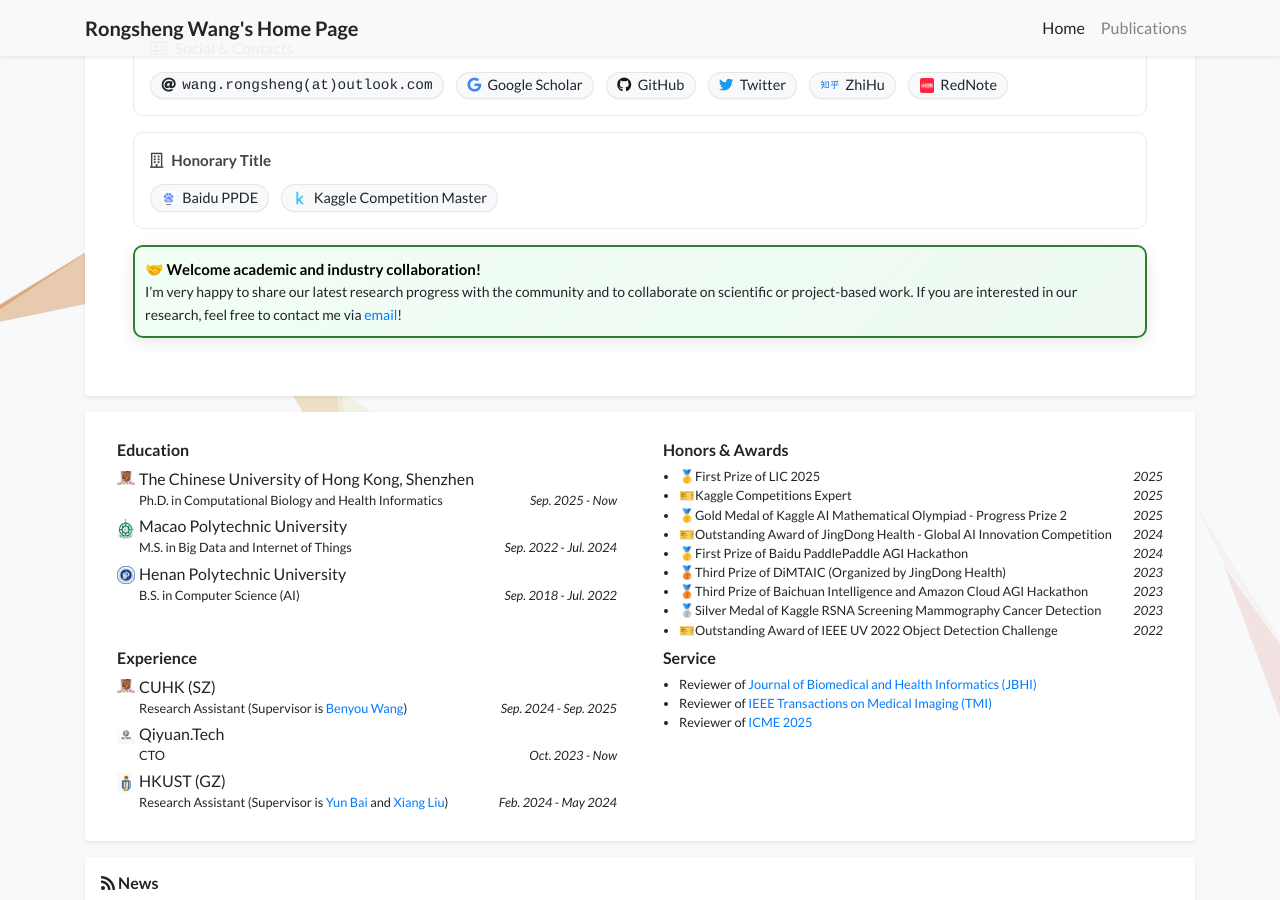
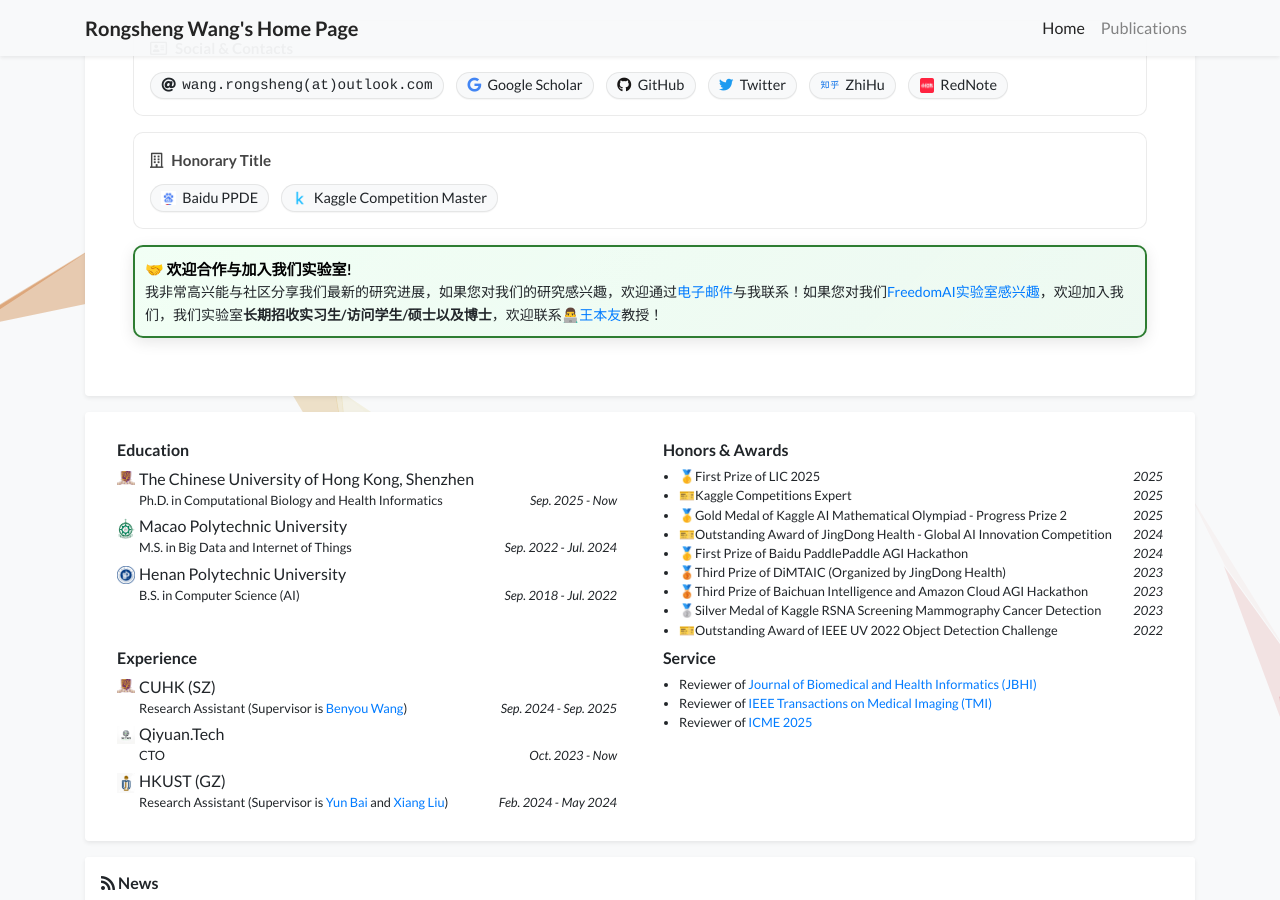
Before and after one commit to WangRongsheng/WangRongsheng.github.io, a Jekyll site: the page built from index.html, in a window 1280 px wide and 900 px high, scrolled down 466 px. Built offline with Jekyll 4.4.1, drawn with Linux system fonts in a browser that asks for light colours; a style sheet for code colours, icons or effects is not loaded.

Commit message:
Update profile_card.html

```diff
--- a/_includes/widgets/profile_card.html
+++ b/_includes/widgets/profile_card.html
@@ -248,8 +248,8 @@
         <div style="background: linear-gradient(135deg, #f0fff4, #e6f7ec); padding: 10px; border-radius: 10px; margin: 10px 0; border: 2px solid #2e7d32; box-shadow: 0 4px 15px rgba(0, 0, 0, 0.1); position: relative; overflow: hidden; font-size: 14px; line-height: 1.6;">
         <div style="position: absolute; top: 0; left: 0; width: 100%; height: 100%; background: linear-gradient(135deg, rgba(255, 255, 255, 0.1), rgba(255, 255, 255, 0.3)); pointer-events: none;"></div>
         <p style="margin: 0; position: relative; z-index: 1;">
-          <strong style="color: black; font-size: 15px;">🤝 Welcome academic and industry collaboration!</strong><br>
-          I’m very happy to share our latest research progress with the community and to collaborate on scientific or project-based work. If you are interested in our research, feel free to contact me via <a href="mailto:wrs6@88.com">email</a>!
+          <strong style="color: black; font-size: 15px;">🤝 欢迎合作与加入我们实验室!</strong><br>
+          我非常高兴能与社区分享我们最新的研究进展，如果您对我们的研究感兴趣，欢迎通过<a href="mailto:wrs6@88.com">电子邮件</a>与我联系！如果您对我们<a href="https://freedomintelligence.github.io/">FreedomAI实验室感兴趣</a>，欢迎加入我们，我们实验室<b>长期招收实习生/访问学生/硕士以及博士</b>，欢迎联系<a href="https://wabyking.github.io/old.html">👨‍💻王本友</a>教授！
         </p>
       </div>
 
```
